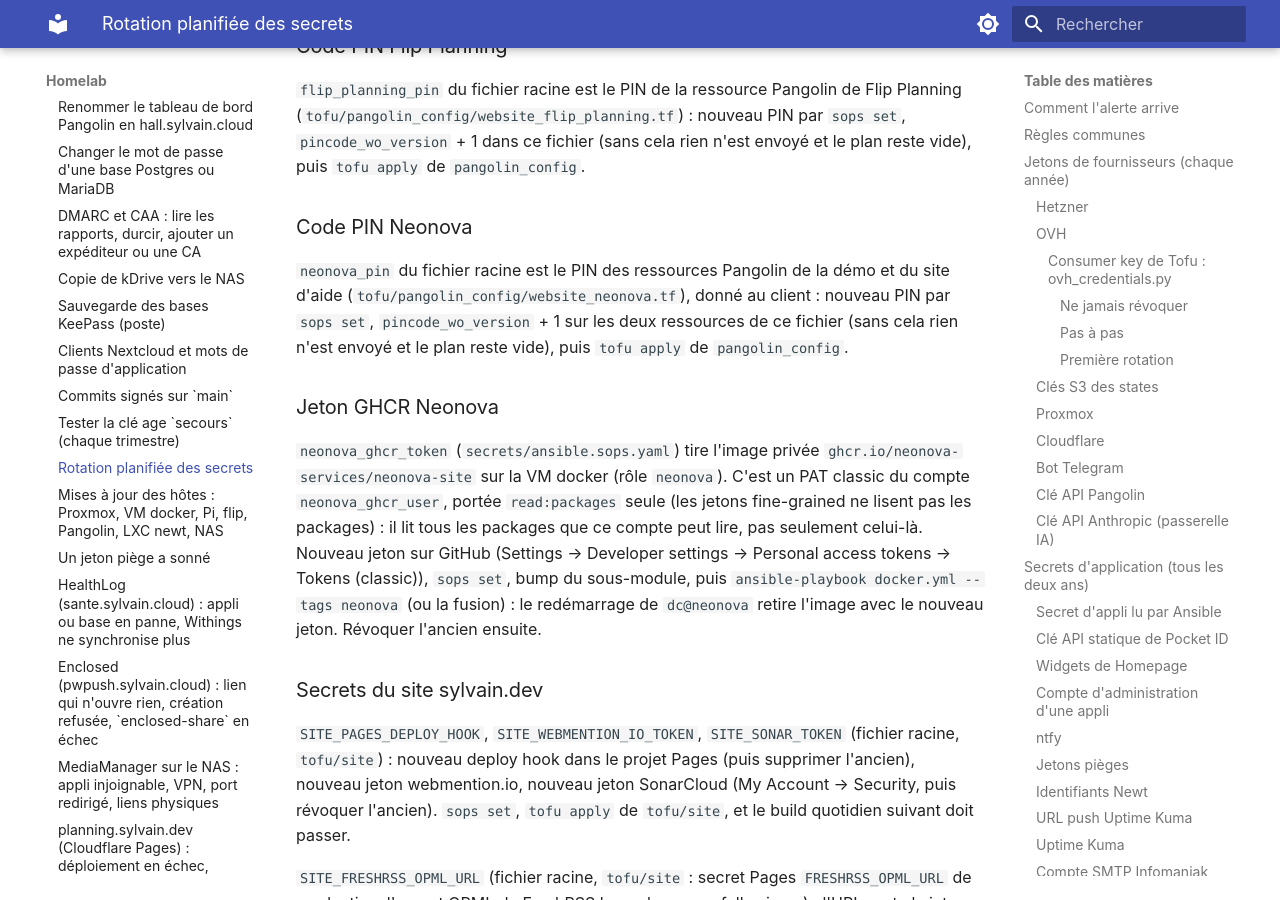
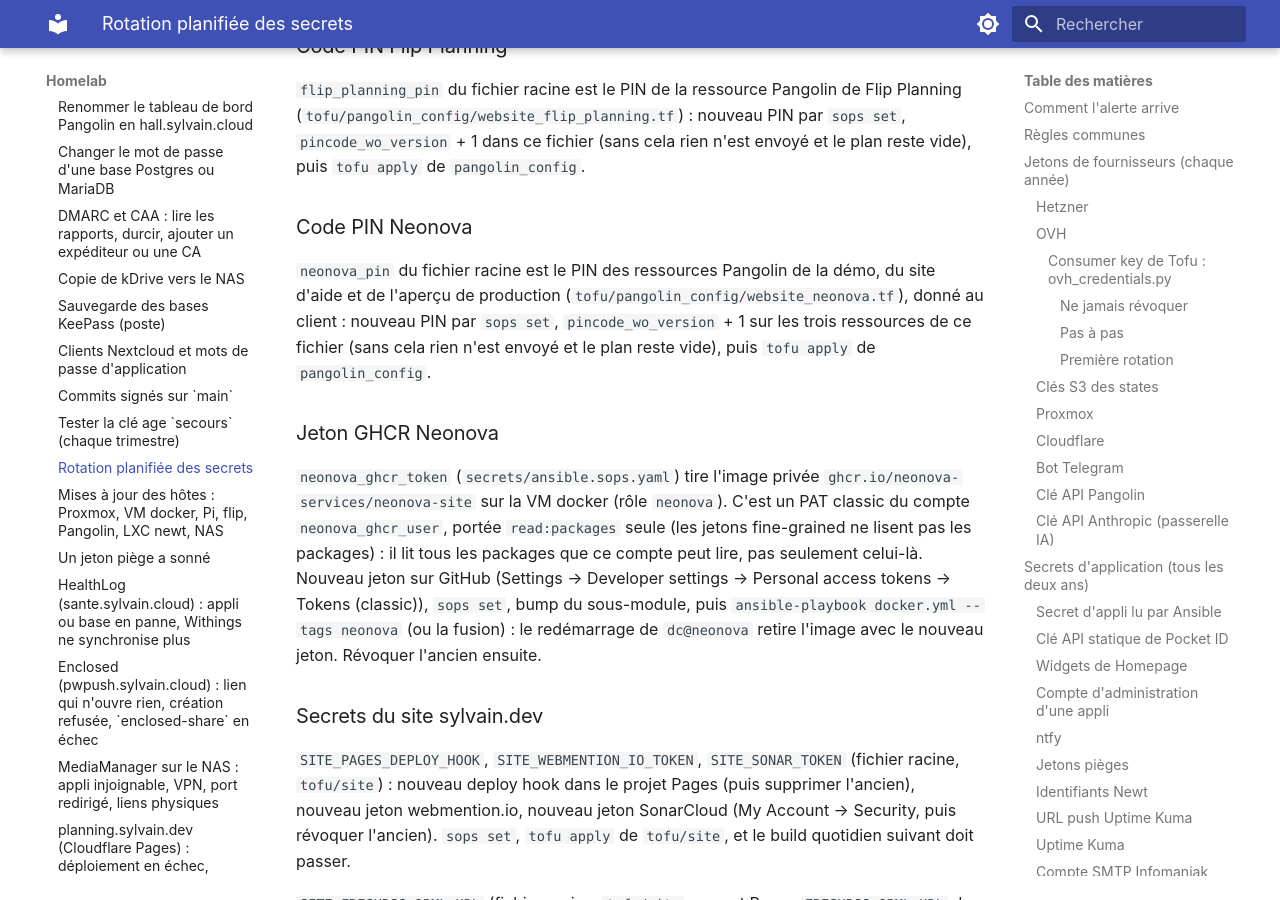
Before and after one commit to sylvainmetayer/homelab, an MkDocs documentation site: the page built from docs/runbooks/rotation-des-secrets.md, in a window 1280 px wide and 900 px high, scrolled down 19964 px. Built offline with MkDocs 1.6.1 and Material for MkDocs 9.7.7, drawn with Linux system fonts in a browser that asks for light colours.

Commit message:
feat(neonova): aperçu de production sur apercu-neonova.sylvain.dev, derrière SSO et PIN
Troisième conteneur du rôle neonova (tag apercu-prod du même package GHCR) :
le site de production, brouillons exclus, à côté de la démo. Même PIN que la
démo et le site d'aide, son propre rôle SSO.

Claude-Session: https://claude.ai/code/session_01EfxfY8qnvhyySaD8C4Lxuc

```diff
--- a/docs/runbooks/rotation-des-secrets.md
+++ b/docs/runbooks/rotation-des-secrets.md
@@ -824,9 +824,9 @@ envoyé et le plan reste vide), puis `tofu apply` de `pangolin_config`.
 
 ### Code PIN Neonova
 
-`neonova_pin` du fichier racine est le PIN des ressources Pangolin de la démo et
-du site d'aide (`tofu/pangolin_config/website_neonova.tf`), donné au client : nouveau PIN par
-`sops set`, `pincode_wo_version` + 1 sur les deux ressources de ce fichier (sans
+`neonova_pin` du fichier racine est le PIN des ressources Pangolin de la démo,
+du site d'aide et de l'aperçu de production (`tofu/pangolin_config/website_neonova.tf`), donné au client : nouveau PIN par
+`sops set`, `pincode_wo_version` + 1 sur les trois ressources de ce fichier (sans
 cela rien n'est envoyé et le plan reste vide), puis `tofu apply` de
 `pangolin_config`.
 
```
Also changed, not shown: ansible/roles/neonova/README.md (+2 -0 lines), docs/apps.md (+1 -1 lines), 7 other files.
